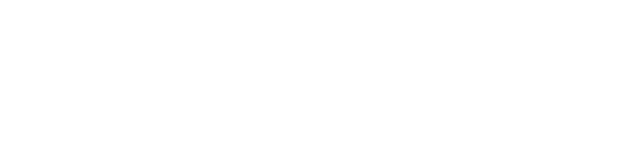
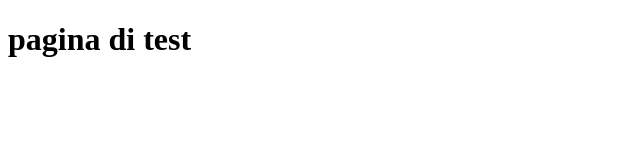
Before and after one commit to andreicismas/hello-text, a plain HTML site: page index.html in a window 1280 px wide. Shown: the whole page, without its empty margins (0-640 px from the left). Drawn offline with Linux system fonts and the light colour scheme.

Commit message:
aggiungi un tittolo

```diff
--- a/index.html
+++ b/index.html
@@ -7,6 +7,6 @@
     <title>test</title>
 </head>
 <body>
-
+    <h1> pagina di test </h1>
 </body>
 </html>
```
